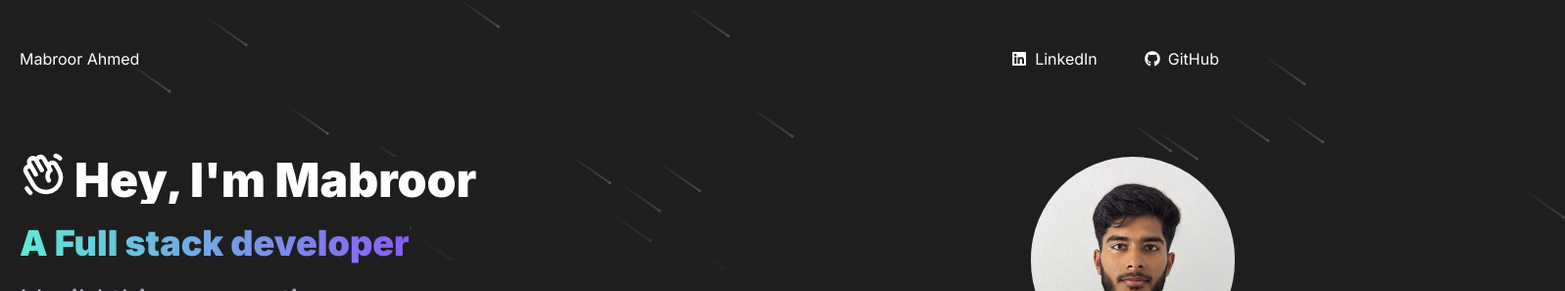
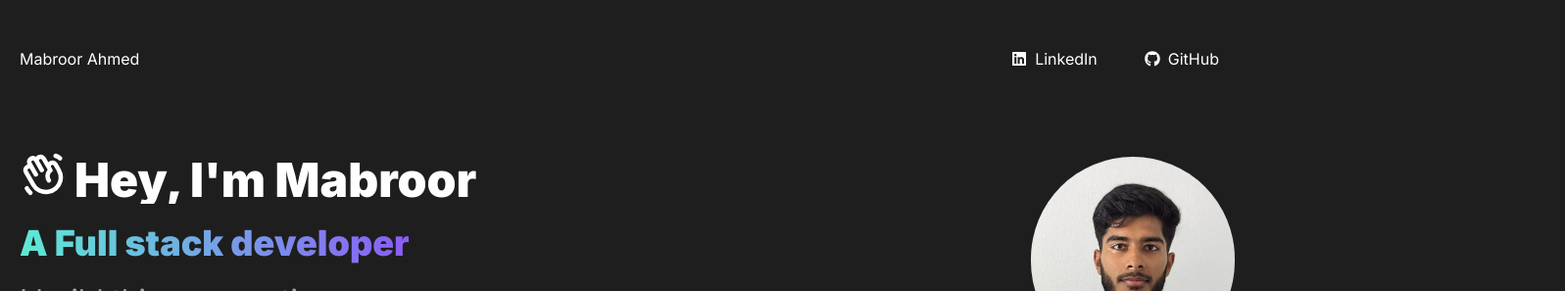
Before and after one commit to MabroorA/portfolio-nextjs-, a Next.js app: page / in a window 1280 px wide. Shown: the top 297 px of the page at 98% size, 1597 px wide, since content can reach past the window. Built offline with nearby package versions, Linux system fonts and the light colour scheme.

Commit message:
meteors removed

```diff
--- a/app/page.tsx
+++ b/app/page.tsx
@@ -14,7 +14,7 @@ export default function Home() {
   return (
 
     <main className="flex flex-col  lg:py-5 lg:flex-col   ">
-      <Meteors />
+
       {/* border-2 lg:border-purple-800 md:border-red-800 sm:border-green-800  */}
       <div className="flex flex-col justify-left  lg:flex-row lg:justify-between  w-full py-10 ">
 
@@ -36,13 +36,11 @@ export default function Home() {
                 <div className=" text-3xl md:text-4xl font-black  py-1 md:py-5 text-transparent bg-clip-text bg-gradient-to-r from-teal-300 to-violet-500 ">
                 A Full stack developer
                 </div>
-              </BoxReveal>
+                </BoxReveal>
             </div>
-            <BoxReveal boxColor={"#5046e6"} duration={0.5}>
             <div className=" text-2xl md:text-3xl text-gray-400 mt-0  ">
               I build things sometimes
             </div>
-            </BoxReveal>
 
             <div className=" rounded-lg  w-64 pt-4  lg:w-80 lg:pt-12">
               <div className="text-white">
```
